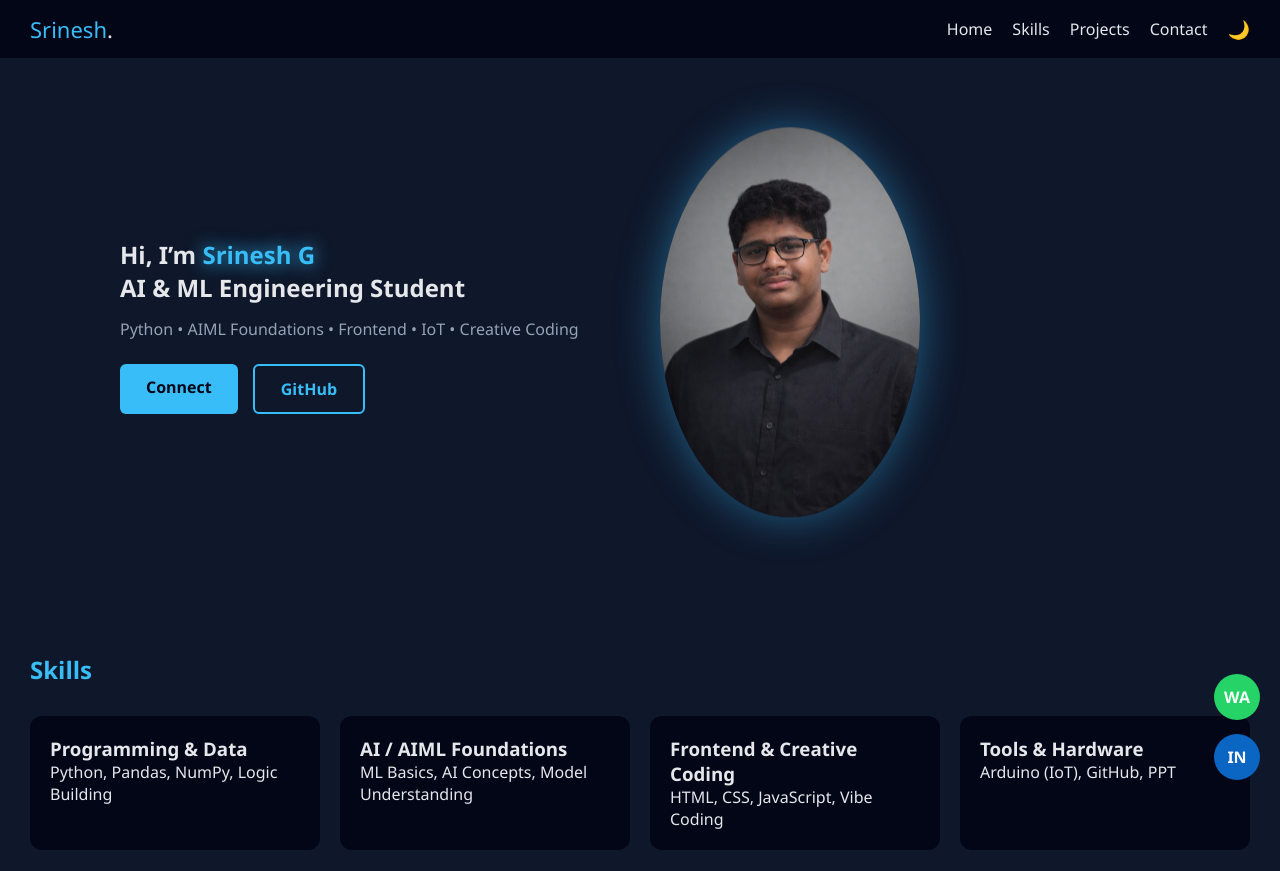
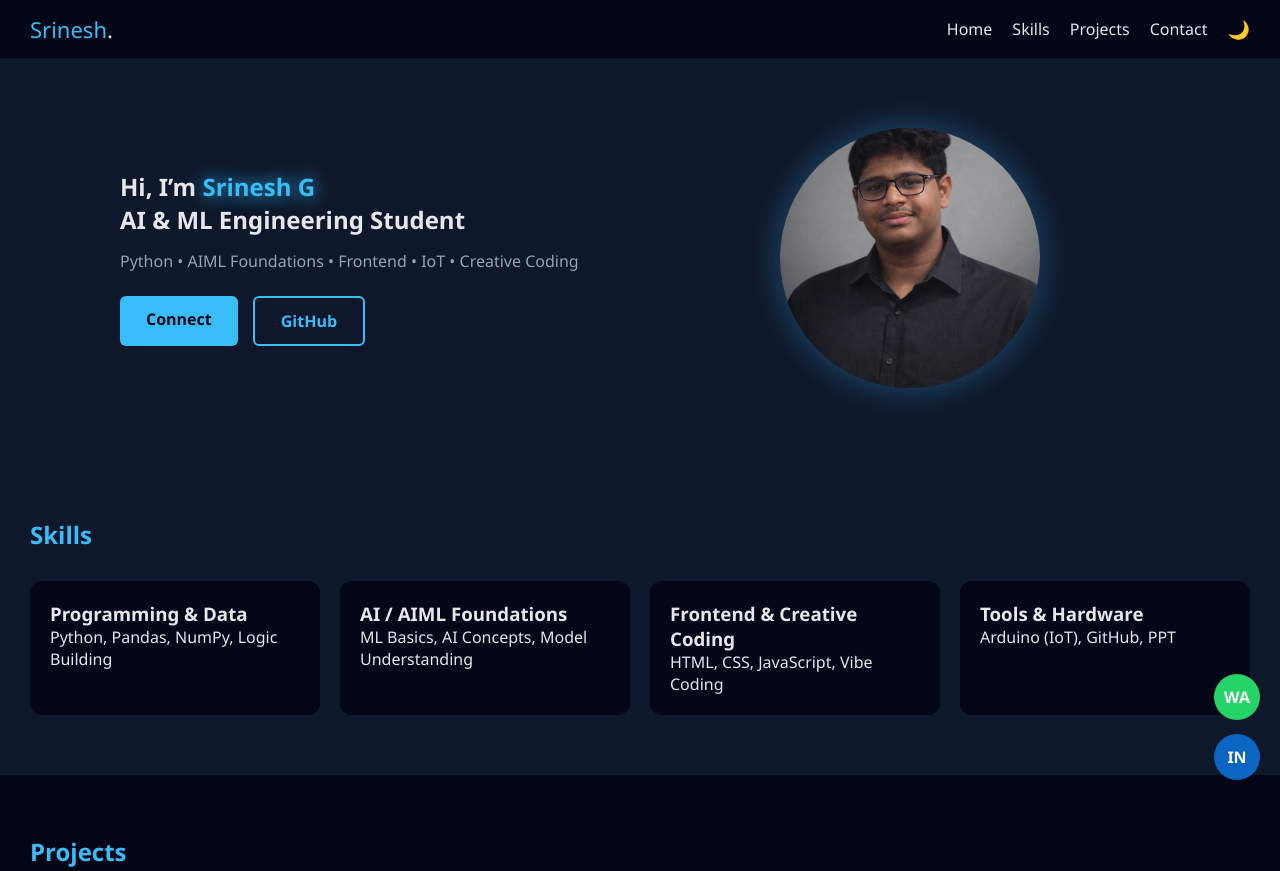
Before and after one commit to Srinesh-art/MyPortfolio, a plain HTML site: page index.html in a window 1280 px wide. Shown: the top 871 px of the page. Drawn offline with Linux system fonts and the light colour scheme.

```diff
--- a/style.css
+++ b/style.css
@@ -84,7 +84,7 @@ body{
   cursor:pointer;
 }
 
-/* HERO (GRID FIX) */
+/* HERO */
 .hero{
   display:grid;
   grid-template-columns:1fr 1fr;
@@ -109,17 +109,27 @@ body{
   gap:15px;
 }
 
-/* IMAGE */
+/* 🔵 PROFILE IMAGE – FINAL FIX */
+.hero-img{
+  display:flex;
+  justify-content:center;
+}
+
 .hero-img img{
   width:260px;
+  height:260px;              /* FORCE PERFECT CIRCLE */
   border-radius:50%;
-  box-shadow:0 0 45px rgba(56,189,248,0.45);
-  animation:float 3s ease-in-out infinite;
-  justify-self:center;
+  object-fit:cover;
+  box-shadow:0 0 35px rgba(56,189,248,0.35);
+  transition:
+    transform 0.45s ease,
+    box-shadow 0.45s ease;
 }
-@keyframes float{
-  0%,100%{transform:translateY(0)}
-  50%{transform:translateY(-10px)}
+
+/* Levitation ONLY on hover */
+.hero-img img:hover{
+  transform:translateY(-14px) scale(1.03);
+  box-shadow:0 0 55px rgba(56,189,248,0.6);
 }
 
 /* BUTTONS */
@@ -132,7 +142,9 @@ body{
   text-decoration:none;
   transition:0.3s;
 }
-.btn:hover{transform:scale(1.05)}
+.btn:hover{
+  transform:scale(1.05);
+}
 
 .btn.ghost{
   background:transparent;
@@ -153,18 +165,23 @@ body{
 }
 
 /* GRIDS */
-.skills-grid,.projects-grid{
+.skills-grid,
+.projects-grid{
   display:grid;
   grid-template-columns:repeat(auto-fit,minmax(220px,1fr));
   gap:20px;
 }
-.skill-card,.project-card{
+
+.skill-card,
+.project-card{
   background:var(--bg-dark);
   padding:20px;
   border-radius:12px;
   transition:0.4s;
 }
-.skill-card:hover,.project-card:hover{
+
+.skill-card:hover,
+.project-card:hover{
   transform:translateY(-10px);
   box-shadow:0 0 30px rgba(56,189,248,0.25);
 }
@@ -176,7 +193,7 @@ footer{
   background:var(--bg-dark);
 }
 
-/* FLOAT */
+/* FLOATING BUTTONS */
 .float{
   position:fixed;
   right:20px;
```
